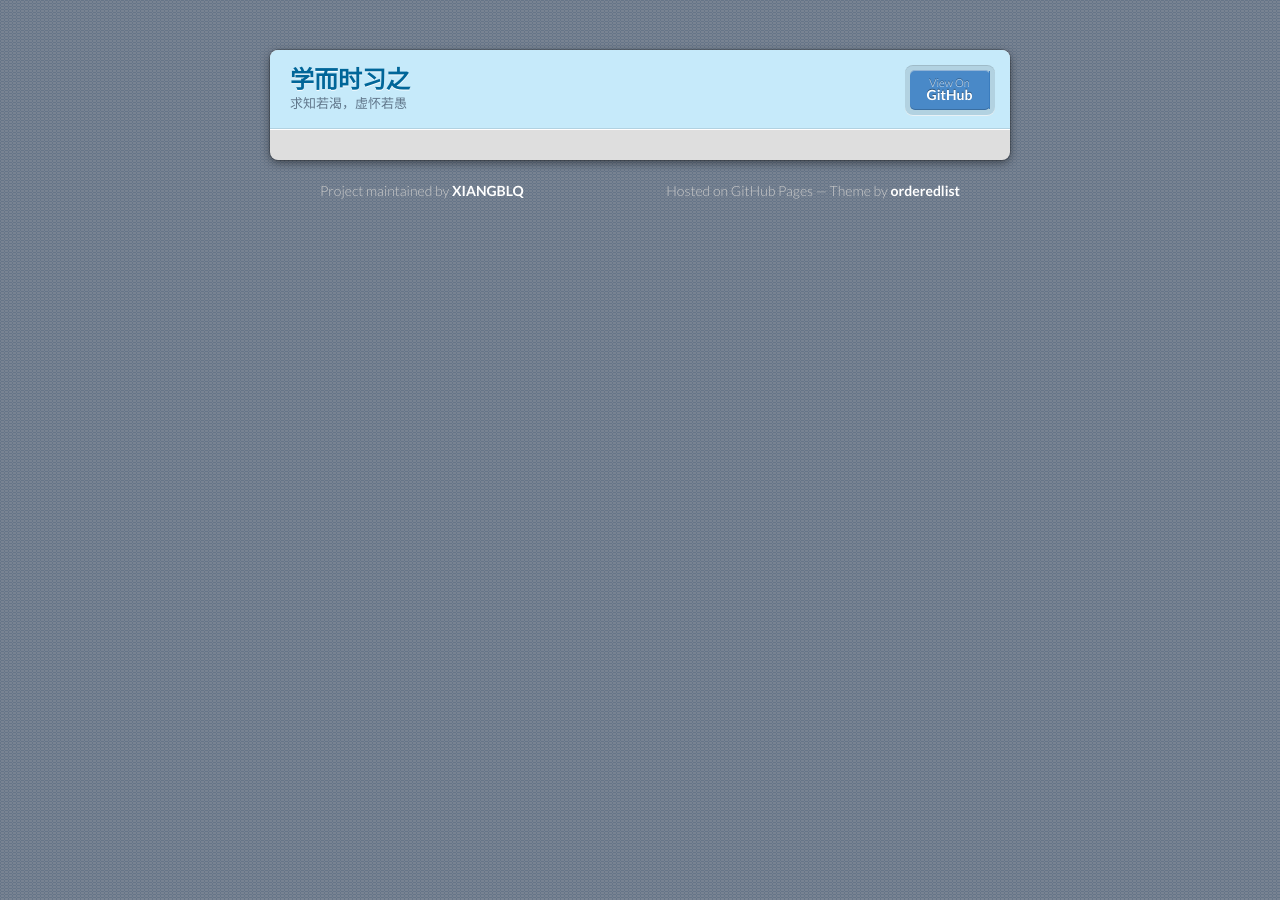
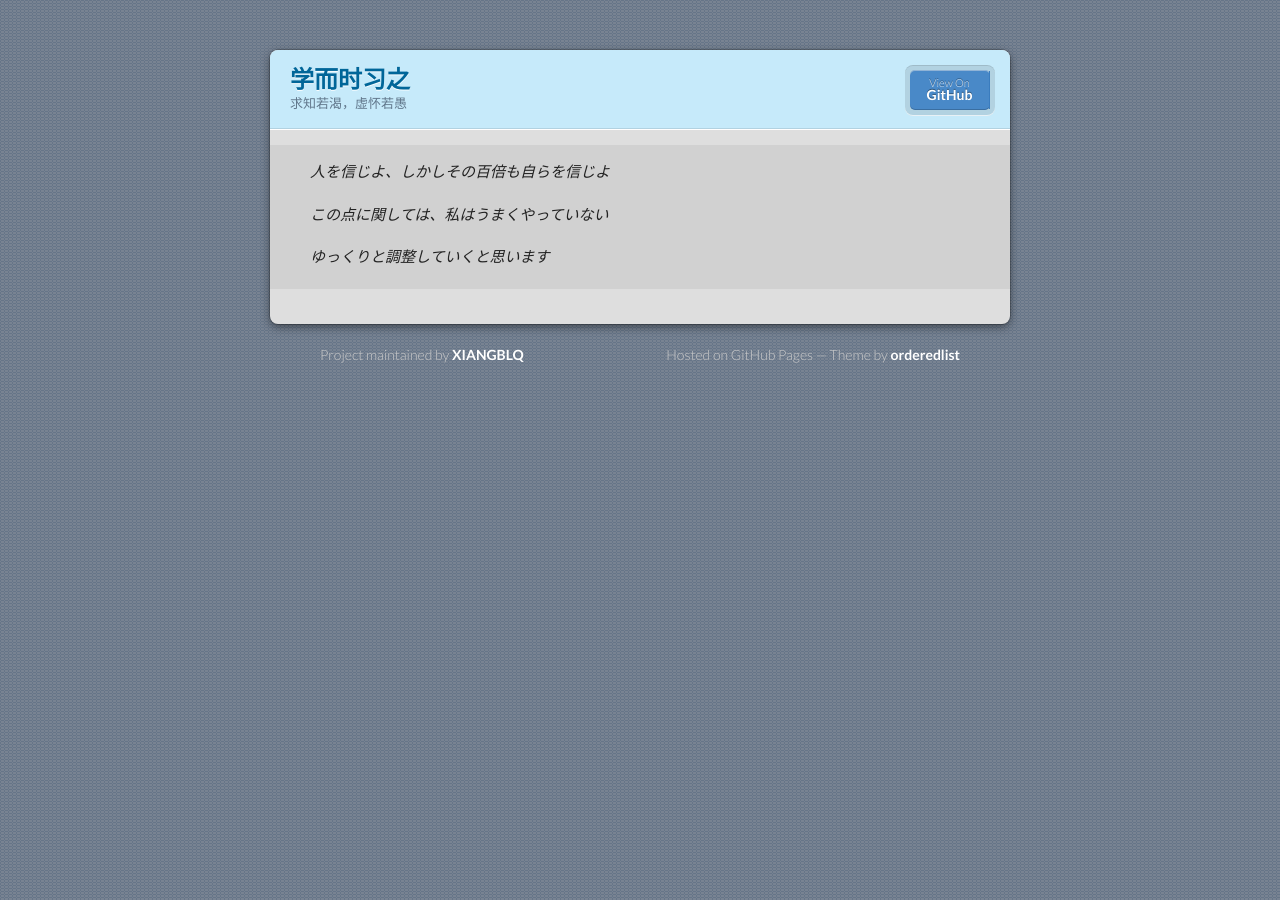
Before and after one commit to XIANGBLQ/wenzhai, a Jekyll site: the page built from pages/riyu/riyu.md, in a window 1280 px wide. Built offline with Jekyll 4.4.1, drawn with Linux system fonts in a browser that asks for light colours.

Commit message:
Update riyu.md

```diff
--- a/pages/riyu/riyu.md
+++ b/pages/riyu/riyu.md
@@ -1,3 +1,9 @@
 ---
 layout: default
 ---
+
+> 人を信じよ、しかしその百倍も自らを信じよ
+>
+> この点に関しては、私はうまくやっていない
+>
+> ゆっくりと調整していくと思います
```
